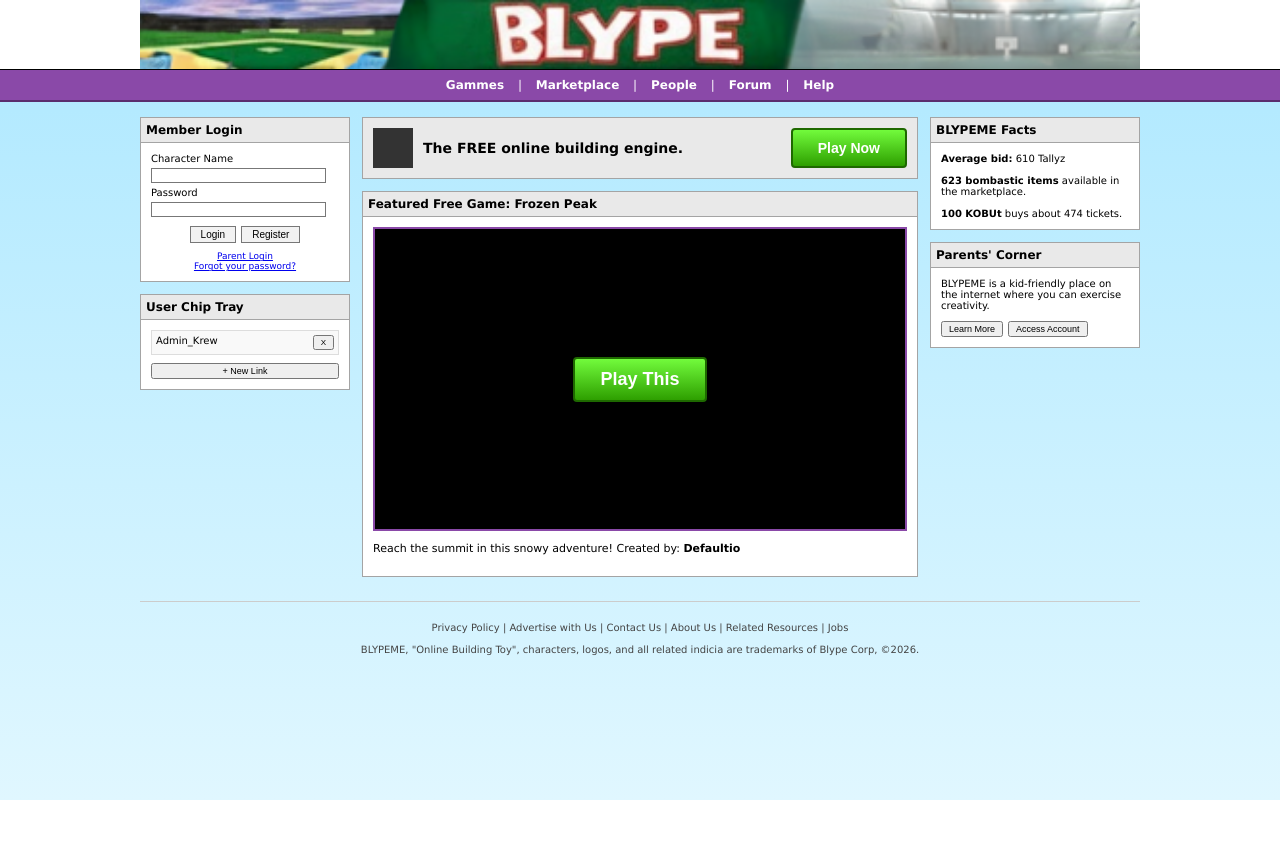
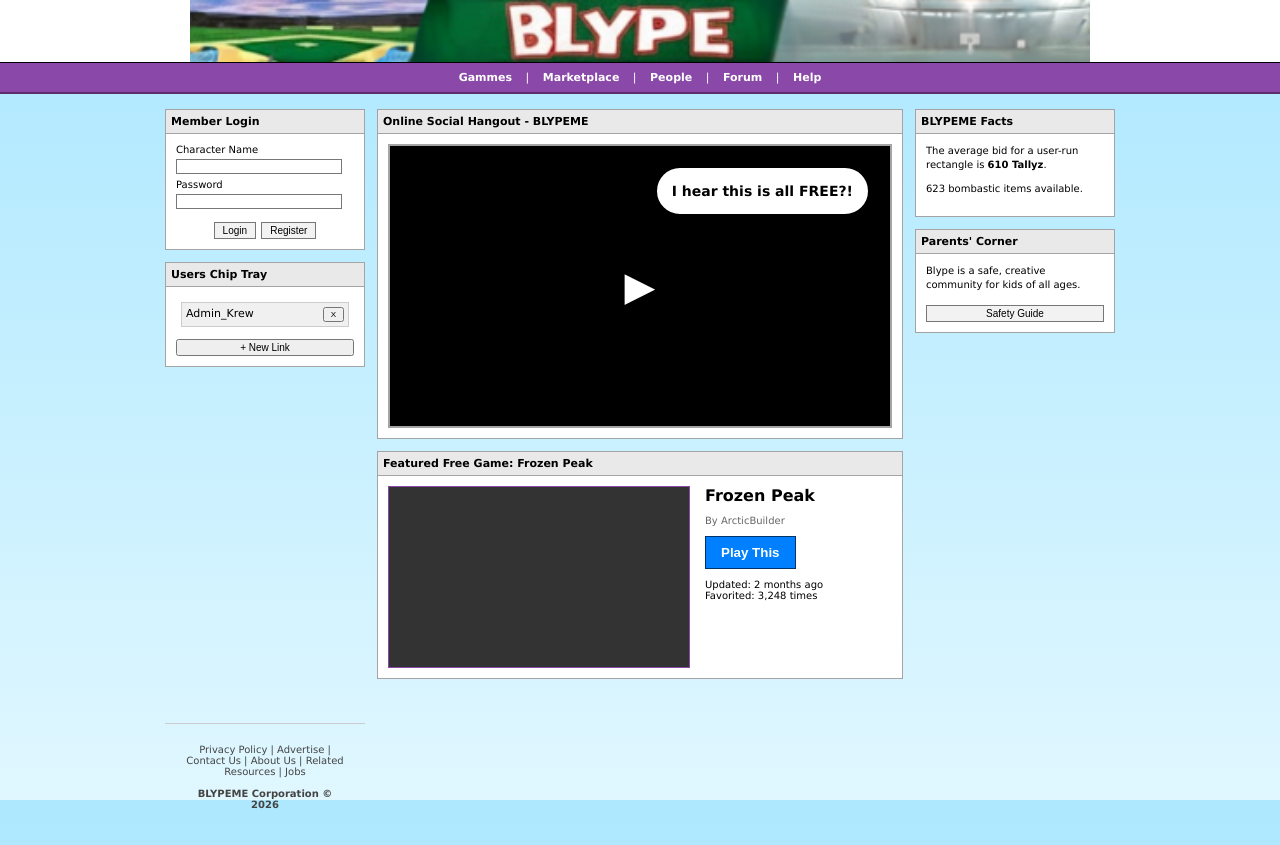
Before and after one commit to zbpk/Blype, a plain HTML site: page index.html in a window 1280 px wide. Before the commit the page ends 800 px from the top, so only its background shows below. Drawn offline with Linux system fonts and the light colour scheme.

Commit message:
Update index.html

```diff
--- a/index.html
+++ b/index.html
@@ -5,120 +5,87 @@
     <meta name="viewport" content="width=device-width, initial-scale=1.0">
     <title>BLYPEME - Building the Future</title>
     <style>
-        /* SKY BLUE GRADIENT BACKGROUND */
         body {
             background: linear-gradient(to bottom, #ade8ff 0%, #e0f7ff 100%);
             background-attachment: fixed;
-            font-family: 'Verdana', 'Geneva', sans-serif;
-            margin: 0;
-            padding: 0;
-            min-height: 100vh;
+            font-family: 'Verdana', sans-serif;
+            margin: 0; padding: 0;
         }
 
-        /* BANNER AREA */
+        /* BANNER IMAGE (NO FOLDER) */
         .banner-container {
             width: 100%;
             background: #fff;
-            text-align: center;
             border-bottom: 1px solid #000;
         }
         .banner-img {
-            width: 1000px;
-            height: auto;
+            width: 900px;
             display: block;
             margin: 0 auto;
         }
 
-        /* NAV BAR */
+        /* NAVIGATION BAR */
         .sub-nav {
             background-color: #8a49a8;
             padding: 8px;
             color: white;
-            font-size: 12px;
+            font-size: 11px;
             text-align: center;
             border-bottom: 2px solid #5a2d6d;
         }
-        .sub-nav a {
-            color: white;
-            text-decoration: none;
-            margin: 0 10px;
-            font-weight: bold;
-        }
+        .sub-nav a { color: white; text-decoration: none; margin: 0 10px; font-weight: bold; }
 
-        /* MAIN CONTENT GRID */
+        /* GRID LAYOUT */
         .main-container {
-            width: 1000px;
+            width: 950px;
             margin: 15px auto;
             display: grid;
-            grid-template-columns: 210px 1fr 210px;
+            grid-template-columns: 200px 1fr 200px;
             gap: 12px;
         }
 
-        /* WHITE CONTENT BOXES */
-        .box {
-            background: #ffffff;
-            border: 1px solid #a4a4a4;
-            padding: 10px;
-            margin-bottom: 12px;
+        /* BOX STYLING */
+        .box { background: #ffffff; border: 1px solid #a4a4a4; padding: 10px; margin-bottom: 12px; }
+        .box-header {
+            background: #e9e9e9; border-bottom: 1px solid #a4a4a4;
+            padding: 5px; font-size: 11px; font-weight: bold; margin: -10px -10px 10px -10px;
         }
 
-        .box-header {
-            background: #e9e9e9;
-            border-bottom: 1px solid #a4a4a4;
-            padding: 5px;
-            font-size: 12px;
-            font-weight: bold;
-            margin: -10px -10px 10px -10px;
-            color: #000;
+        /* VIDEO PLAYER / SOCIAL HANGOUT AREA */
+        .video-player {
+            background: #000;
+            height: 280px;
+            position: relative;
+            border: 2px solid #a4a4a4;
+            display: flex; align-items: center; justify-content: center;
+        }
+        /* SPEECH BUBBLE FROM YOUR IMAGE */
+        .speech-bubble {
+            position: absolute;
+            top: 20px; right: 20px;
+            background: white;
+            border-radius: 50px;
+            padding: 15px;
+            color: black; font-weight: bold; font-size: 14px;
+            border: 2px solid black;
+        }
+        .speech-bubble::after {
+            content: '';
+            position: absolute;
+            bottom: -15px; left: 30px;
+            border-width: 15px 15px 0;
+            border-style: solid;
+            border-color: black transparent;
+            display: block; width: 0;
         }
 
-        /* LOGIN INPUTS */
-        .login-input {
-            width: 90%;
-            font-size: 10px;
-            margin-bottom: 4px;
-            border: 1px solid #777;
-        }
-        .login-btn {
-            background: #f2f2f2;
-            border: 1px solid #777;
-            font-size: 10px;
-            padding: 2px 10px;
-            cursor: pointer;
-            margin-top: 5px;
-        }
-
-        /* FEATURED CONTENT */
-        .featured-main {
-            border: 2px solid #8a49a8;
-            background: black;
-            height: 300px;
-            display: flex;
-            align-items: center;
-            justify-content: center;
-            color: white;
-        }
-
-        .play-btn-large {
-            background: linear-gradient(to bottom, #72fb3c, #2e9f00);
-            border: 2px solid #1e6900;
-            color: white;
-            padding: 10px 25px;
-            font-size: 18px;
-            font-weight: bold;
-            border-radius: 4px;
-            cursor: pointer;
-        }
+        /* BUTTONS AND INPUTS */
+        input { width: 90%; font-size: 10px; margin-bottom: 5px; border: 1px solid #777; }
+        .btn { background: #f2f2f2; border: 1px solid #777; font-size: 10px; padding: 2px 8px; cursor: pointer; }
+        .play-btn { background: #0080ff; color: white; border: 1px solid #003366; padding: 8px 15px; font-weight: bold; cursor: pointer; }
 
         /* FOOTER */
-        .footer-links {
-            grid-column: 1 / span 3;
-            text-align: center;
-            font-size: 10px;
-            padding: 20px 0;
-            color: #444;
-            border-top: 1px solid #ccc;
-        }
+        .footer { text-align: center; font-size: 10px; padding: 20px; color: #444; border-top: 1px solid #ccc; margin-top: 20px; }
     </style>
 </head>
 <body>
@@ -137,73 +104,80 @@
             <div class="box">
                 <div class="box-header">Member Login</div>
                 <div style="font-size: 10px;">Character Name</div>
-                <input type="text" class="login-input">
+                <input type="text">
                 <div style="font-size: 10px;">Password</div>
-                <input type="password" class="login-input">
-                <div style="text-align: center;">
-                    <button class="login-btn">Login</button>
-                    <button class="login-btn">Register</button>
-                </div>
-                <div style="font-size: 9px; text-align: center; margin-top: 8px;">
-                    <a href="#">Parent Login</a><br>
-                    <a href="#">Forgot your password?</a>
+                <input type="password">
+                <div style="text-align: center; margin-top: 5px;">
+                    <button class="btn">Login</button> <button class="btn">Register</button>
                 </div>
             </div>
 
             <div class="box">
-                <div class="box-header">User Chip Tray</div>
-                <div id="tray" style="font-size: 10px;">
-                    <div style="background:#f9f9f9; border:1px solid #ddd; padding:4px; margin-bottom:4px; display:flex; justify-content:space-between;">
-                        Admin_Krew <button onclick="this.parentElement.remove()" style="font-size:8px;">X</button>
+                <div class="box-header">Users Chip Tray</div>
+                <div id="tray" style="font-size: 11px; padding: 5px;">
+                    <div style="background:#f0f0f0; border:1px solid #ccc; padding:4px; margin-bottom:4px; display:flex; justify-content:space-between;">
+                        Admin_Krew <button onclick="this.parentElement.remove()" style="font-size:8px; cursor:pointer;">X</button>
                     </div>
                 </div>
-                <button style="width:100%; font-size:9px; cursor:pointer;">+ New Link</button>
+                <button onclick="addLink()" style="width:100%; font-size:10px; cursor:pointer;">+ New Link</button>
             </div>
         </aside>
 
         <main>
-            <div class="box" style="background:#e9e9e9; display:flex; align-items:center; justify-content:space-between;">
-                <div style="display:flex; align-items:center; gap:10px;">
-                    <div style="background:#333; width:40px; height:40px;"></div>
-                    <b style="font-size:14px;">The FREE online building engine.</b>
+            <div class="box">
+                <div class="box-header">Online Social Hangout - BLYPEME</div>
+                <div class="video-player">
+                    <div class="speech-bubble">I hear this is all FREE?!</div>
+                    <button style="font-size: 40px; background: none; border: none; color: white; cursor: pointer;" onclick="alert('Playing Video...')">▶</button>
                 </div>
-                <button class="play-btn-large" style="font-size:14px;">Play Now</button>
             </div>
 
             <div class="box">
                 <div class="box-header">Featured Free Game: Frozen Peak</div>
-                <div class="featured-main">
-                    <button class="play-btn-large">Play This</button>
+                <div style="display: flex; gap: 15px;">
+                    <div style="background: #333; width: 300px; height: 180px; border: 1px solid #8a49a8;"></div>
+                    <div>
+                        <h3 style="margin: 0; font-size: 16px;">Frozen Peak</h3>
+                        <p style="font-size: 10px; color: #666;">By ArcticBuilder</p>
+                        <button class="play-btn" onclick="alert('Joining Game...')">Play This</button>
+                        <p style="font-size: 10px; margin-top: 10px;">Updated: 2 months ago<br>Favorited: 3,248 times</p>
+                    </div>
                 </div>
-                <p style="font-size: 11px;">Reach the summit in this snowy adventure! Created by: <b>Defaultio</b></p>
             </div>
         </main>
 
         <aside>
             <div class="box">
                 <div class="box-header">BLYPEME Facts</div>
-                <div style="font-size: 10px;">
-                    <b>Average bid:</b> 610 Tallyz<br><br>
-                    <b>623 bombastic items</b> available in the marketplace.<br><br>
-                    <b>100 KOBUt</b> buys about 474 tickets.
-                </div>
+                <p style="font-size: 10px; line-height: 1.4;">The average bid for a user-run rectangle is <b>610 Tallyz</b>.</p>
+                <p style="font-size: 10px; line-height: 1.4;">623 bombastic items available.</p>
             </div>
 
             <div class="box">
                 <div class="box-header">Parents' Corner</div>
-                <p style="font-size: 10px;">BLYPEME is a kid-friendly place on the internet where you can exercise creativity.</p>
-                <div style="display:flex; gap:5px;">
-                    <button style="font-size:9px;">Learn More</button>
-                    <button style="font-size:9px;">Access Account</button>
-                </div>
+                <p style="font-size: 10px; line-height: 1.4;">Blype is a safe, creative community for kids of all ages.</p>
+                <button class="btn" style="width: 100%;">Safety Guide</button>
             </div>
         </aside>
 
-        <div class="footer-links">
-            Privacy Policy | Advertise with Us | Contact Us | About Us | Related Resources | Jobs
+        <div class="footer">
+            Privacy Policy | Advertise | Contact Us | About Us | Related Resources | Jobs
             <br><br>
-            BLYPEME, "Online Building Toy", characters, logos, and all related indicia are trademarks of Blype Corp, ©2026.
+            <b>BLYPEME Corporation © 2026</b>
         </div>
     </div>
+
+    <script>
+        function addLink() {
+            let name = prompt("Character to Link?");
+            if (name) {
+                let tray = document.getElementById('tray');
+                let newChip = document.createElement('div');
+                newChip.style = "background:#f0f0f0; border:1px solid #ccc; padding:4px; margin-bottom:4px; display:flex; justify-content:space-between;";
+                newChip.innerHTML = `${name} <button onclick="this.parentElement.remove()" style="font-size:8px; cursor:pointer;">X</button>`;
+                tray.appendChild(newChip);
+            }
+        }
+    </script>
 </body>
 </html>
```
